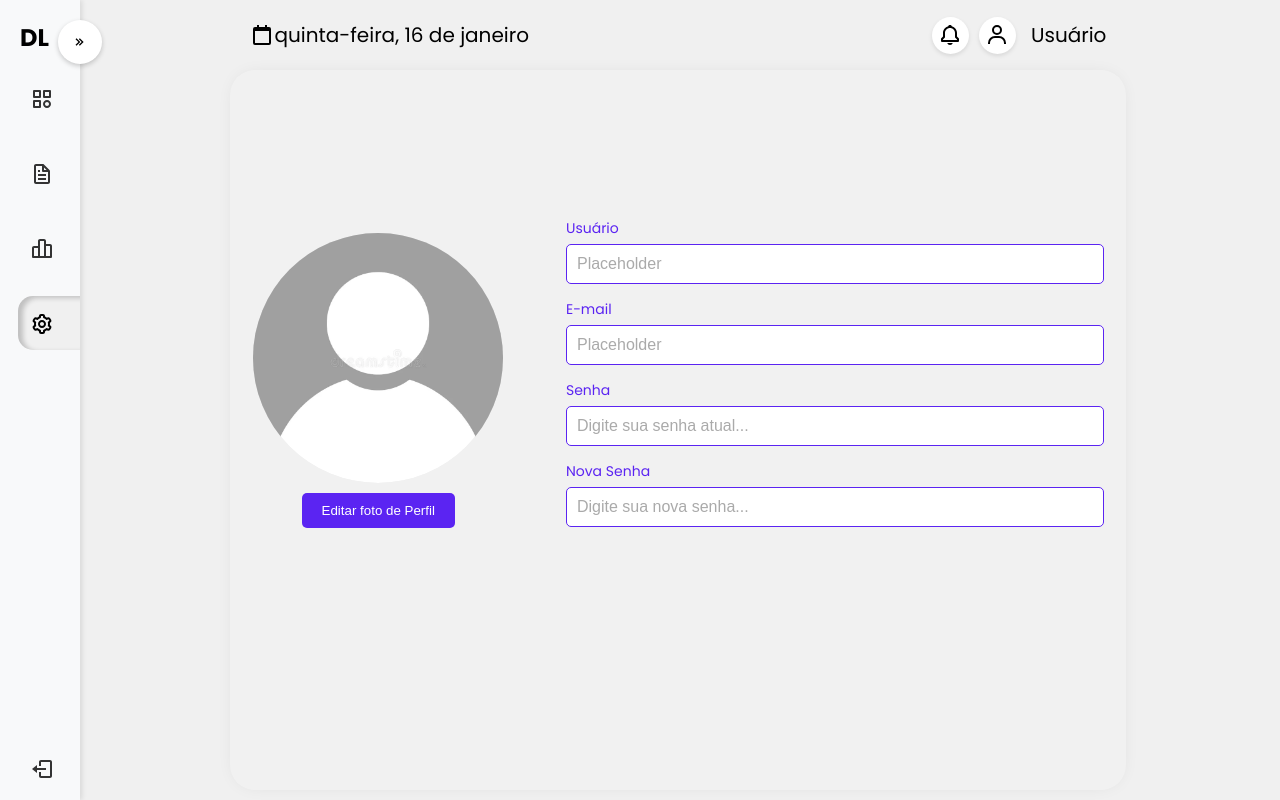
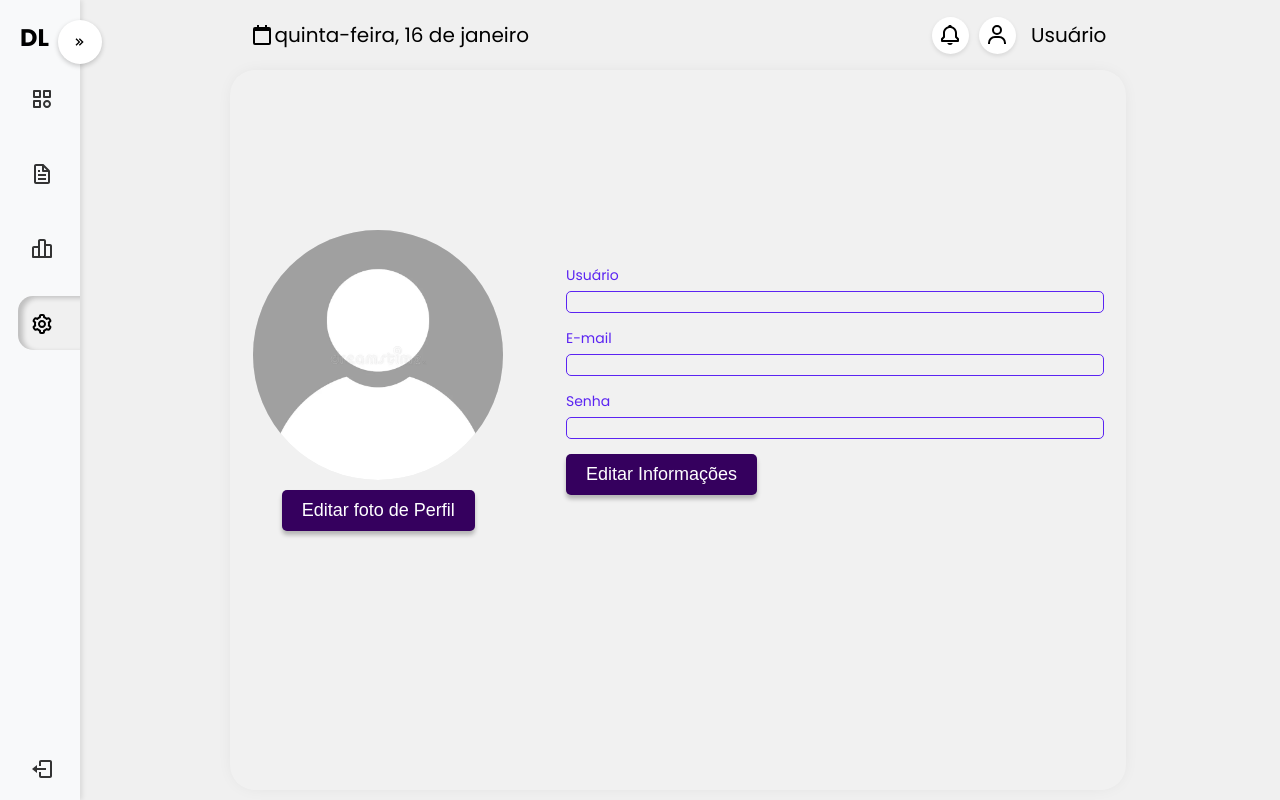
Before and after one commit to gguiallex/DemandLink, a React (Vite) app in the folder app/: page /Configuracoes in a window 1280 px wide. Built offline with nearby package versions, Linux system fonts and the light colour scheme.

Commit message:
organizando o CSS do forms

```diff
--- a/app/src/App.jsx
+++ b/app/src/App.jsx
@@ -33,7 +33,7 @@ function App() {
         <Route path='/' element={<LoginPage/>}/>
         <Route path='/Dashboard' element={<FirstPage/>}/>
         <Route path='/Demandas' element={<DemandPage/>}/>
-        <Route path='/Relatorios' element={<ReportPage/>}/>
+        <Route path='/Solicitacoes' element={<ReportPage/>}/>
         <Route path='/Configuracoes' element={<SettingsPage/>}/>
       </Routes>
 
--- a/app/src/components/Menu/SidebarMenu.jsx
+++ b/app/src/components/Menu/SidebarMenu.jsx
@@ -52,9 +52,9 @@ const SidebarMenu = () => {
           <i className="icon"><BiFile/></i>
           {isOpen && <span>Minhas Demandas</span>}
         </div>
-        <div className={`menu-item ${isActive("/Relatorios") ? "active" : ""}`} onClick={() => navigate("/Relatorios")}>
+        <div className={`menu-item ${isActive("/Solicitacoes") ? "active" : ""}`} onClick={() => navigate("/Solicitacoes")}>
           <i className="icon"><BiBarChartAlt2/></i>
-          {isOpen && <span>Relatórios</span>}
+          {isOpen && <span>Solicitações</span>}
         </div>
         <div className={`menu-item ${isActive("/Configuracoes") ? "active" : ""}`} onClick={() => navigate("/Configuracoes")}>
           <i className="icon"><BiCog/></i>
--- a/app/src/pages/Configuracoes/SettingsPage.css
+++ b/app/src/pages/Configuracoes/SettingsPage.css
@@ -31,16 +31,20 @@
   }
 
   .edit-photo-button {
-    background-color: #5b24f2;
+    background-color: rgba(53, 0, 94, 1);
+    font-size: 18px;
     color: #fff;
     border: none;
     padding: 10px 20px;
     border-radius: 5px;
     cursor: pointer;
+    box-shadow: 0px 4px 4px rgba(0, 0, 0, 0.25);
   }
 
   .edit-photo-button:hover {
-    background-color: #4a1ec2;
+    background-color: #fff;
+    color: rgba(53, 0, 94, 1);
+    transition: all 0.3s ease;
   }
 
   .form-section {
@@ -60,6 +64,16 @@
     margin-bottom: 5px;
   }
 
+  .input-group p {
+    text-align: start;
+    font-size: 16px;
+    color: #000;
+    padding: 10px;
+    margin: 0;
+    border: 1px solid #5b24f2;
+    border-radius: 5px;
+  }
+
   .input-group input {
     border: 1px solid #5b24f2;
     border-radius: 5px;
@@ -70,3 +84,20 @@
   .input-group input::placeholder {
     color: #aaa;
   }
+
+  .button-forms-edit{
+    display: flex;
+    justify-content: space-around;
+  }
+
+  .form-section button{
+    display: flex;
+    justify-content: end;
+  }
+
+  .message-box {
+    padding: 10px;
+    border-radius: 5px;
+    font-size: 14px;
+    text-align: center;
+}
--- a/app/src/pages/Configuracoes/SettingsPage.jsx
+++ b/app/src/pages/Configuracoes/SettingsPage.jsx
@@ -8,6 +8,7 @@ const SettingsPage = () => {
 
     const [selectedFile, setSelectedFile] = useState(null);
     const [idUser, setIdUser] = useState(""); // id usuario
+    const [nameUser, setNameUser] = useState(""); //nome usuario
     const [typeUser, setTypeUser] = useState(""); // tipo usuario
     const [emailUser, setEmailUser] = useState(""); // email usuario
     const [passwordUser, setPasswordUser] = useState(""); // senha usuario
@@ -15,6 +16,11 @@ const SettingsPage = () => {
     const [preview, setPreview] = useState(null);
     const [message, setMessage] = useState("");
     const [isUploading, setIsUploading] = useState(false);
+    const [isEditing, setIsEditing] = useState(false);
+    const [formData, setFormData] = useState({
+        email: "",
+        password: "",
+    });
 
     const API_URL = 'https://demand-link-backend.vercel.app';
     const DEFAULT_PROFILE_PICTURE = "/imgs/icone-padrao.png";
@@ -22,12 +28,14 @@ const SettingsPage = () => {
     // Carrega dados do LocalStorage/SessionStorage
     useEffect(() => {
         const storedIdUser = localStorage.getItem("IdUsuario") || sessionStorage.getItem("IdUsuario");
+        const storedNameUser = localStorage.getItem("Nome") || sessionStorage.getItem("Nome");
         const storedTypeUser = localStorage.getItem("Tipo") || sessionStorage.getItem("Tipo");
         const storedEmailUser = localStorage.getItem("Email") || sessionStorage.getItem("Email");
         const storedPasswordUser = localStorage.getItem("Senha") || sessionStorage.getItem("Senha");
         const storedPerfilPictureUser = localStorage.getItem("FotoPerfil") || sessionStorage.getItem("FotoPerfil");
 
         if (storedIdUser) setIdUser(storedIdUser);
+        if (storedNameUser) setNameUser(storedNameUser);
         if (storedTypeUser) setTypeUser(storedTypeUser);
         if (storedEmailUser) setEmailUser(storedEmailUser);
         if (storedPasswordUser) setPasswordUser(storedPasswordUser);
@@ -61,38 +69,75 @@ if (storedPerfilPictureUser && storedPerfilPictureUser !== 'null' && storedPerfi
         // Validação do tipo de arquivo
         const allowedTypes = ['image/jpeg', 'image/png', 'image/jpg'];
         if (!allowedTypes.includes(selectedFile.type)) {
-            return alert('Apenas imagens JPEG, PNG e JPG são permitidas.');
+            setMessage('Apenas imagens JPEG, PNG e JPG são permitidas.');
+            setTimeout(() => setMessage(""), 3000);
+            return;
         }
 
         // Validação do tamanho do arquivo (limite de 5MB)
         const maxSize = 5 * 1024 * 1024; // 5MB
         if (selectedFile.size > maxSize) {
-            return alert('O arquivo não pode exceder 5MB.');
+            setMessage('O arquivo não pode exceder 5MB.');
+            setTimeout(() => setMessage(""), 3000);
+            return;
         }
+
         const formData = new FormData();
         formData.append('profilePicture', selectedFile);
 
         try {
             const response = await uploadProfilePicture(idUser, formData);
-            console.log('Caminho da foto de perfil:', response.caminhoFotoPerfil);
+
+            setPerfilPictureUser(response.caminhoFotoPerfil);
             setMessage("Foto de perfil modificada com sucesso!");
-            setProfilePicture(response.caminhoFotoPerfil);
             localStorage.setItem("FotoPerfil", response.caminhoFotoPerfil);
+
+            // Limpar pré-visualização após sucesso
+            setPreview(null);
+            setSelectedFile(null);
         } catch (error) {
-            setMessage("Erro ao enviar a foto de perfil.");
+            setMessage("Erro ao enviar a foto de perfil. Tente novamente.");
+            setTimeout(() => setMessage(""), 3000);
         } finally {
             setIsUploading(false);
         }
     };
 
-    // Limpa o URL da pré-visualização para evitar vazamento de memória
-    useEffect(() => {
-        return () => {
-            if (preview) {
-                URL.revokeObjectURL(preview);
-            }
+    const handleEdit = () => {
+        setIsEditing(true);
+        setFormData({
+            name: nameUser,
+            email: emailUser,
+            password: passwordUser,
+        });
     };
-    }, [preview]);
+
+    const handleSave = () => {
+        setIsEditing(false);
+        setNameUser(dormData.name);
+        setEmailUser(formData.email);
+        setPasswordUser(formData.password);
+        setMessage("Informações atualizadas com sucesso!");
+        setTimeout(() => setMessage(""), 3000);
+
+        // Salvar as informações no LocalStorage
+        localStorage.setItem("Nome", formData.name);
+        localStorage.setItem("Email", formData.email);
+        localStorage.setItem("Senha", formData.password);
+    };
+
+    const handleCancel = () => {
+        setIsEditing(false);
+        setFormData({
+            name: nameUser,
+            email: emailUser,
+            password: passwordUser,
+        });
+    };
+
+    const handleChange = (e) => {
+        setFormData({ ...formData, [e.target.name]: e.target.value });
+    };
 
     return (
         <div className="container-inicio">
@@ -144,27 +189,52 @@ if (storedPerfilPictureUser && storedPerfilPictureUser !== 'null' && storedPerfi
                         )}
                     </div>
                     <div className="form-section">
+                        {!isEditing ? (
+                            <>
                                 <div className="input-group">
                                     <label>Usuário</label>
-                            <input type="text" placeholder="Placeholder" />
+                                    <p>{nameUser}</p>
                                 </div>
                                 <div className="input-group">
                                     <label>E-mail</label>
-                            <input type="email" placeholder="Placeholder" />
+                                    <p>{emailUser}</p>
                                 </div>
                                 <div className="input-group">
                                     <label>Senha</label>
-                            <input type="password" placeholder="Digite sua senha atual..." />
+                                    <p>{'*'.repeat(passwordUser.length)}</p>
+                                </div>
+                                <button className="edit-photo-button" onClick={handleEdit}>Editar Informações</button>
+                            </>
+                        ) : (
+                            <>
+                                <div className="input-group">
+                                    <label>Nome</label>
+                                    <input type="text" name="name" value={formData.name} onChange={handleChange} />
+                                </div>
+                                <div className="input-group">
+                                    <label>E-mail</label>
+                                    <input type="email" name="email" value={formData.email} onChange={handleChange} />
                                 </div>
                                 <div className="input-group">
                                     <label>Nova Senha</label>
-                            <input type="password" placeholder="Digite sua nova senha..." />
+                                    <input type="password" name="password" onChange={handleChange} />
+                                </div>
+                                <div className="input-group">
+                                    <label>Senha Atual</label>
+                                    <input type="password" name="password" onChange={handleChange} />
+                                </div>
+                                <div className="button-forms-edit">
+                                <button className="edit-photo-button" onClick={handleSave}>Salvar</button>
+                                <button className="edit-photo-button" onClick={handleCancel}>Cancelar</button>
+                                </div>
+                            </>
+                        )}
                     </div>
                 </div>
+                {message && <p className="message">{message}</p>}
             </div>
         </div>
-        </div>
-    )
-}
+    );
+};
 
 export default SettingsPage;
--- a/app/src/pages/Demandas/DemandPage.css
+++ b/app/src/pages/Demandas/DemandPage.css
@@ -9,7 +9,7 @@
 
 .BotaoDemandaa{
   display: flex;
-  align-self: flex-start;
+  align-self: flex-end;
 }
 
 /* Container da Tabela */
--- a/app/src/pages/Demandas/DemandPage.jsx
+++ b/app/src/pages/Demandas/DemandPage.jsx
@@ -3,7 +3,6 @@ import "./DemandPage.css"
 import SideMenu from "../../components/Menu/SidebarMenu"
 import InfoTop from "../../components/InfoTop/InfoTop"
 import BotaoDemanda from "../../components/Botões/BotaoDemanda"
-
 import { fetchDemandas, fetchUsuariosByDemanda } from "../../services/apiService";
 
 const DemandPage = ({ }) => {
@@ -58,9 +57,7 @@ const DemandPage = ({ }) => {
 
                 <div className="infosPrincipais">
                     <div className="NovaDemanda">
-                        <div className="BotaoDemandaa">
-                            <BotaoDemanda onDemandCreated={loadDemandas}/>
-                        </div>
+
 
                         <div class="table-container">
                             <table class="custom-table">
```
Also changed, not shown: app/src/pages/Relatorios/ReportPage.jsx (+39 -2 lines). Lines whose indentation alone changed are shown as unchanged.
